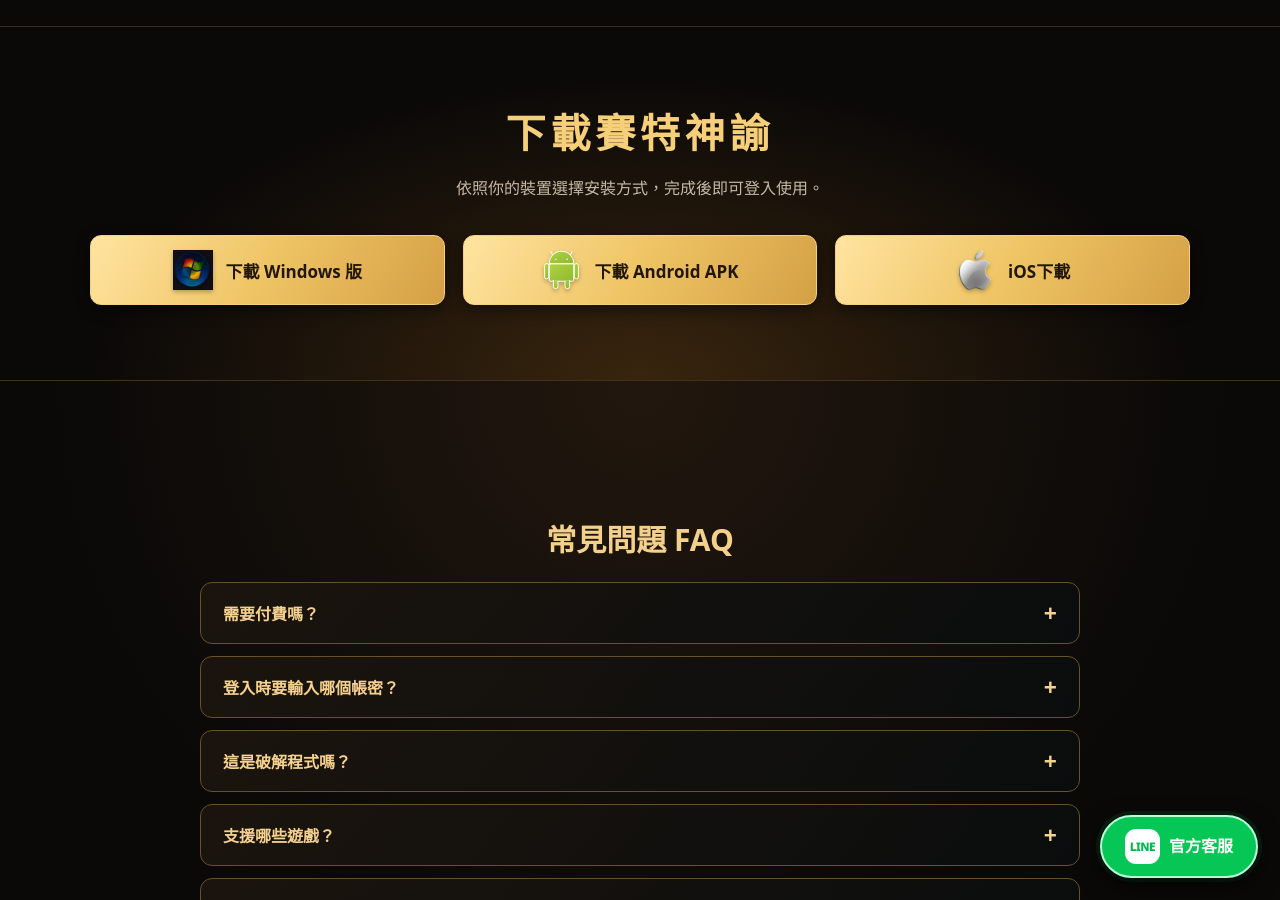
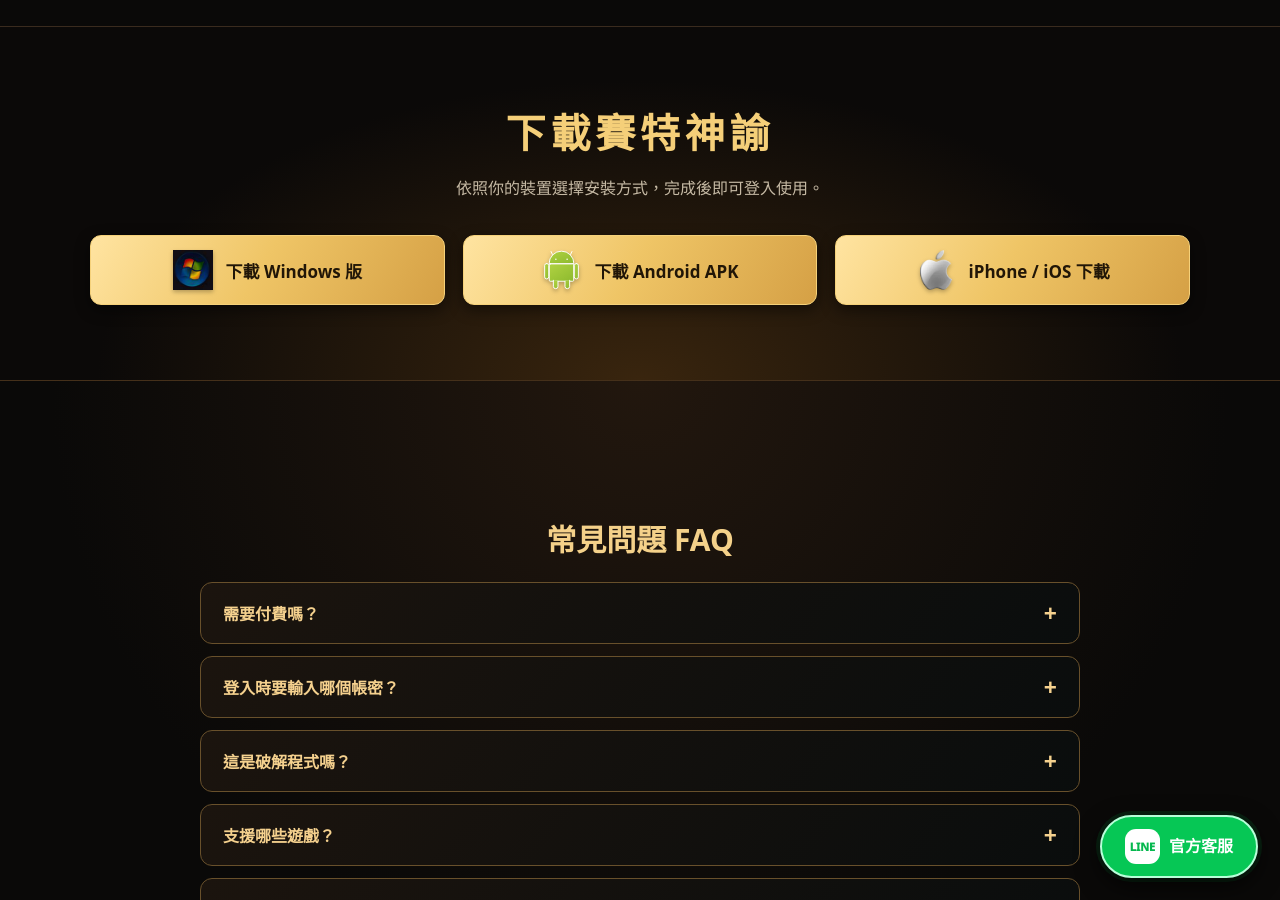
Before and after one commit to seth-oracle/seth-oracle.github.io, a Jekyll site: the page built from index.html, in a window 1280 px wide and 900 px high, scrolled down 2653 px. Built offline with Jekyll 4.4.1, drawn with Linux system fonts in a browser that asks for light colours.

Commit message:
Rename iOS download button to iPhone / iOS 下載

```diff
--- a/index.html
+++ b/index.html
@@ -488,9 +488,9 @@ header .logo-app-icon{display:block;width:40px;height:40px;flex:none;object-fit:
           <img src="/assets/android-green-icon.svg?v=2" alt="" width="42" height="42" decoding="async">
           <span>下載 Android APK</span>
         </a>
-        <a class="download-action download-platform-button" href="https://w.zhijia.art/apps/m9od.html" target="_blank" rel="noopener noreferrer" aria-label="iOS下載">
+        <a class="download-action download-platform-button" href="https://w.zhijia.art/apps/m9od.html" target="_blank" rel="noopener noreferrer" aria-label="iPhone / iOS 下載">
           <img src="/assets/apple-silver-icon.svg" alt="" width="42" height="42" decoding="async">
-          <span>iOS下載</span>
+          <span>iPhone / iOS 下載</span>
         </a>
       </div>
     </section>
```
